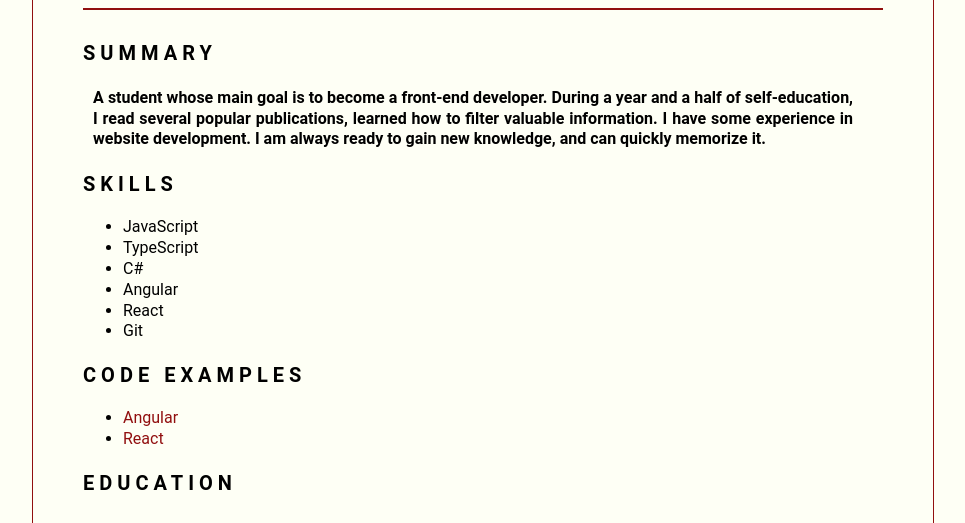
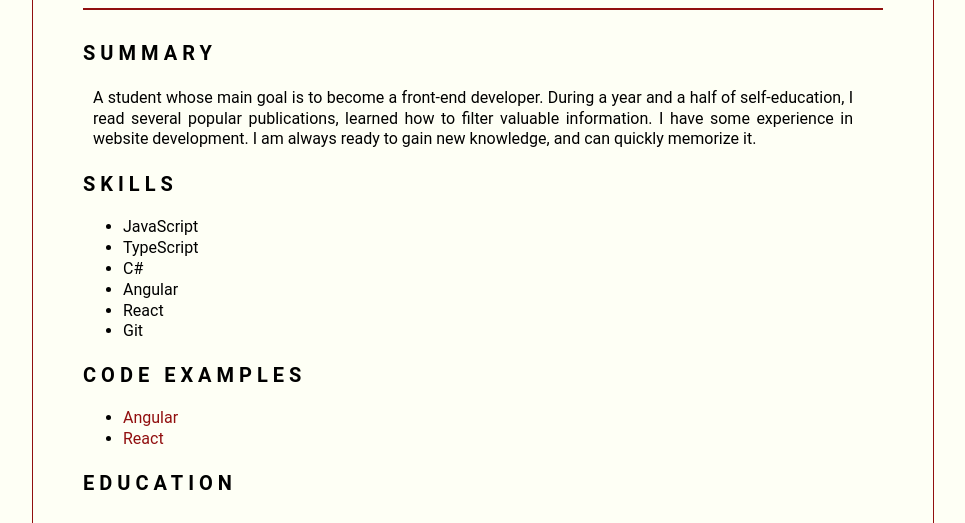
Before and after one commit to ErikaMaer/rsschool-cv, a plain HTML site: page index.html in a window 1280 px wide. Shown: the part 234-757 px from the top of the page, without its empty margins (157-1122 px from the left). Drawn offline with Linux system fonts and the light colour scheme.

Commit message:
fix: fix bugs

```diff
--- a/styles.css
+++ b/styles.css
@@ -66,6 +66,10 @@ article {
     width: 95%;
 }
 
+h4 {
+    font-weight: normal;
+}
+
 
 a {
     color: #910f0f;
```
